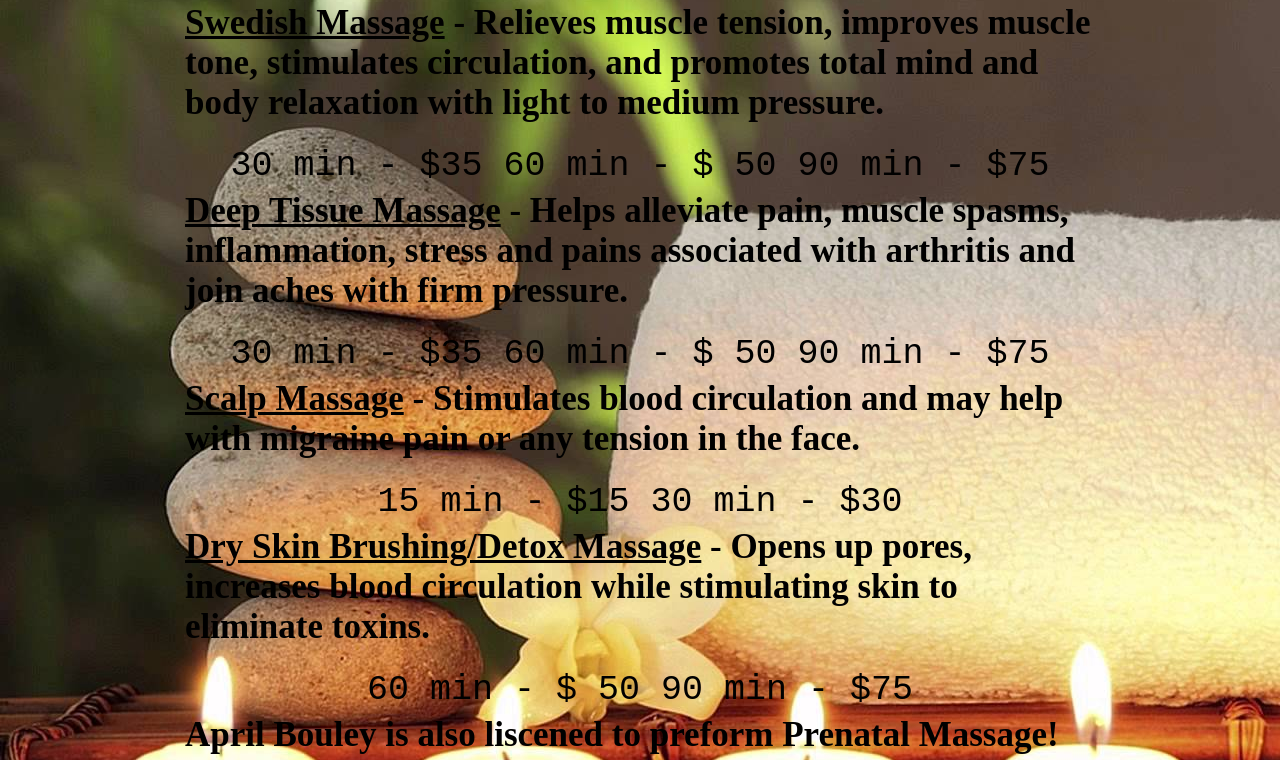
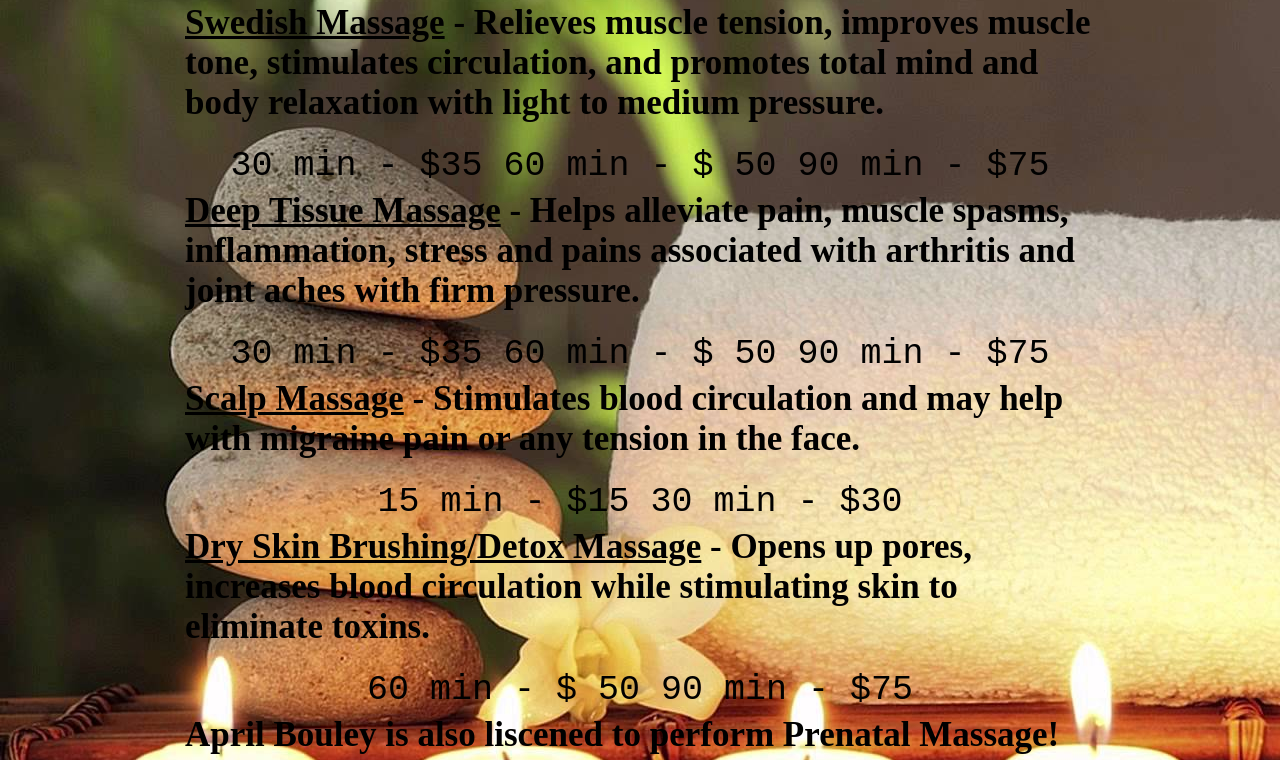
Before and after one commit to aprilsmassage/aprilsmassage.github.io, a plain HTML site: page Service.html in a window 1280 px wide. Shown: the part 182-942 px from the top of the page. Drawn offline with nearby package versions, Linux system fonts and the light colour scheme.

Commit message:
Update Service.html

```diff
--- a/Service.html
+++ b/Service.html
@@ -31,13 +31,13 @@
                     <div id="services">
                         <h2><u>Swedish Massage</u> - Relieves muscle tension, improves muscle tone, stimulates circulation, and promotes total mind and body relaxation with light to medium pressure.</h2>
                         <br><pre>30 min - $35 60 min - $ 50 90 min - $75</pre>
-                        <h2><u>Deep Tissue Massage</u> - Helps alleviate pain, muscle spasms, inflammation, stress and pains associated with arthritis and join aches with firm pressure.</h2>
+                        <h2><u>Deep Tissue Massage</u> - Helps alleviate pain, muscle spasms, inflammation, stress and pains associated with arthritis and joint aches with firm pressure.</h2>
                         <br><pre>30 min - $35 60 min - $ 50 90 min - $75</pre>
                         <h2><u>Scalp Massage</u> - Stimulates blood circulation and may help with migraine pain or any tension in the face.</h2>
                         <br><pre>15 min - $15 30 min - $30</pre>
                         <h2><u>Dry Skin Brushing/Detox Massage</u> - Opens up pores, increases blood circulation while stimulating skin to eliminate toxins.</h2>
                         <br><pre>60 min - $ 50 90 min - $75</pre>
-                        <h2>April Bouley is also liscened to preform Prenatal Massage!
+                        <h2>April Bouley is also liscened to perform Prenatal Massage!
                     </div>
 
         </div><!--content-->
```
